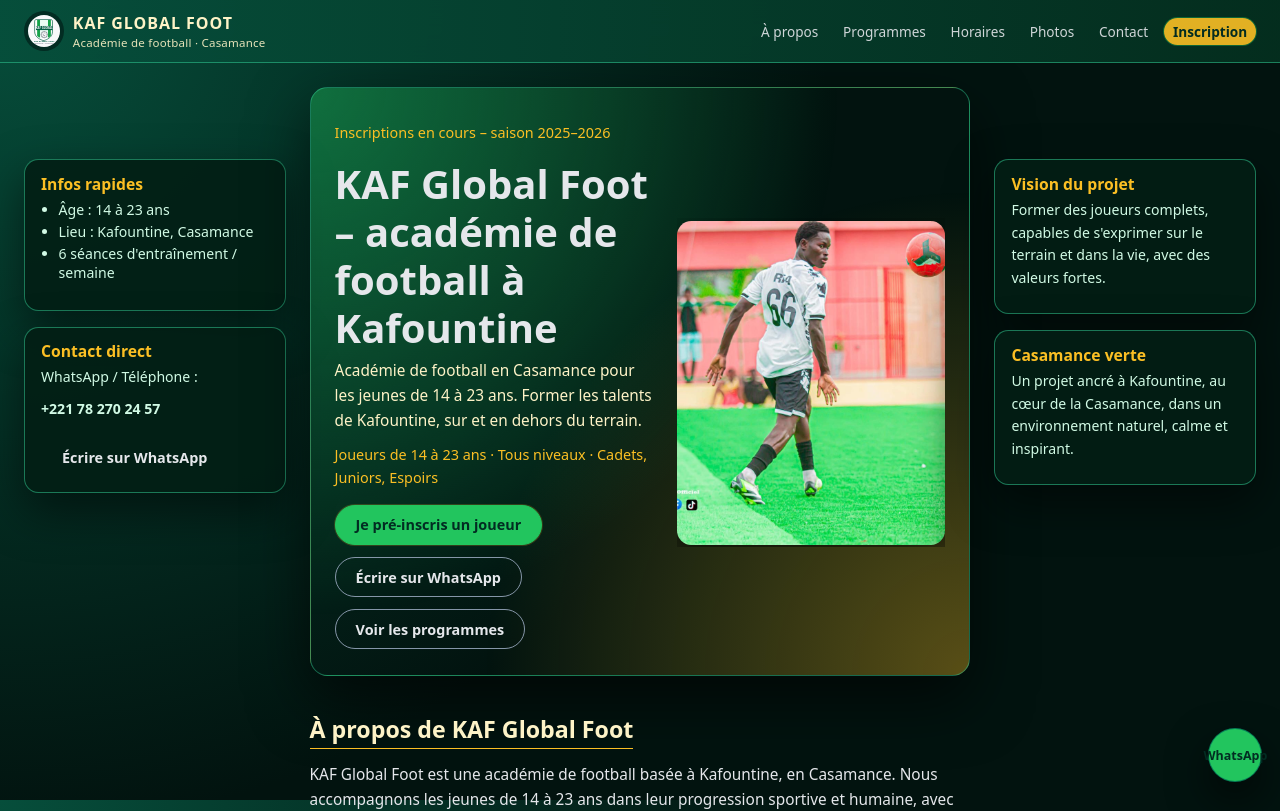
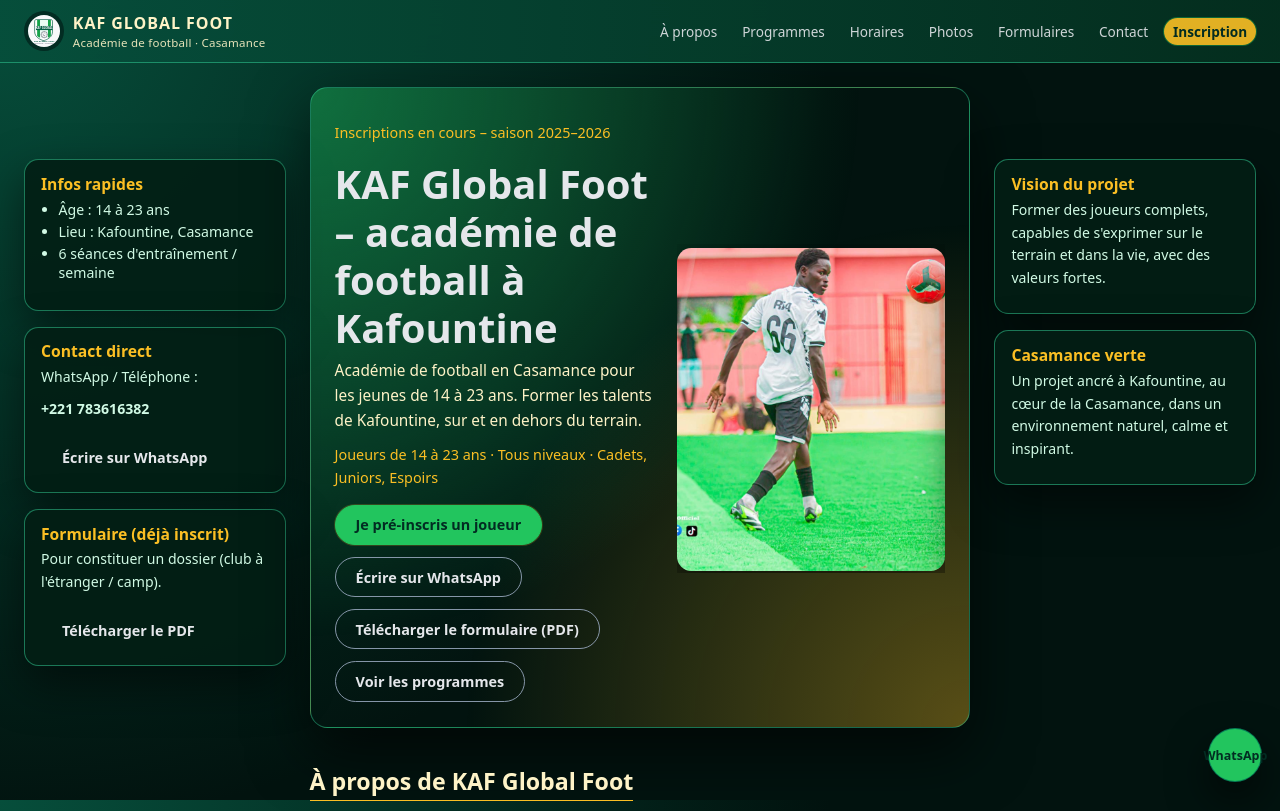
Before and after one commit to meliusmum-sketch/KAF-GLOBAL-FOOT, a Next.js app: page / in a window 1280 px wide. Shown: the top 811 px of the page. Built offline with nearby package versions, Linux system fonts and the light colour scheme.

Commit message:
Update index.js

```diff
--- a/pages/index.js
+++ b/pages/index.js
@@ -74,6 +74,7 @@ export default function Home() {
             <a href="#programmes">Programmes</a>
             <a href="#horaires">Horaires</a>
             <a href="#photos">Photos</a>
+            <a href="#formulaires">Formulaires</a>
             <a href="#contact">Contact</a>
             <a href="/inscription" className="site-nav-cta">
               Inscription
@@ -93,17 +94,33 @@ export default function Home() {
                 <li>6 séances d&apos;entraînement / semaine</li>
               </ul>
             </div>
+
             <div className="rail-card">
               <h3>Contact direct</h3>
               <p>WhatsApp / Téléphone :</p>
-              <p className="rail-strong">+221 78 270 24 57</p>
+              <p className="rail-strong">+221 783616382</p>
               <a
-                href="https://wa.me/221782702457"
+                href="https://wa.me/221783616382"
                 className="btn btn-rail"
                 target="_blank"
                 rel="noopener noreferrer"
               >
                 Écrire sur WhatsApp
+              </a>
+            </div>
+
+            <div className="rail-card">
+              <h3>Formulaire (déjà inscrit)</h3>
+              <p className="meta-line">
+                Pour constituer un dossier (club à l&apos;étranger / camp).
+              </p>
+              <a
+                href="/downloads/KAF_Global_Foot_Player_Form_Final.pdf"
+                className="btn btn-rail"
+                target="_blank"
+                rel="noopener noreferrer"
+              >
+                Télécharger le PDF
               </a>
             </div>
           </aside>
@@ -135,14 +152,25 @@ export default function Home() {
                     <a href="/inscription" className="btn btn-primary">
                       Je pré-inscris un joueur
                     </a>
+
                     <a
-                      href="https://wa.me/221782702457"
+                      href="https://wa.me/221783616382"
                       className="btn btn-secondary"
                       target="_blank"
                       rel="noopener noreferrer"
                     >
                       Écrire sur WhatsApp
                     </a>
+
+                    <a
+                      href="/downloads/KAF_Global_Foot_Player_Form_Final.pdf"
+                      className="btn btn-secondary"
+                      target="_blank"
+                      rel="noopener noreferrer"
+                    >
+                      Télécharger le formulaire (PDF)
+                    </a>
+
                     <a href="#programmes" className="btn btn-secondary">
                       Voir les programmes
                     </a>
@@ -328,6 +356,38 @@ export default function Home() {
               </div>
             </section>
 
+            {/* FORMULAIRES – NOUVELLE SECTION */}
+            <section id="formulaires" className="section">
+              <h2>Formulaire joueurs (déjà inscrits)</h2>
+              <p>
+                Ce formulaire sert à constituer un dossier complet pour vous
+                aider à trouver un club à l&apos;étranger ou un camp
+                d&apos;entraînement.
+              </p>
+
+              <div className="card">
+                <h3>Télécharger le formulaire (PDF)</h3>
+                <p className="meta-line">
+                  Informations personnelles, profil football, projet
+                  international, contacts, autorisations.
+                </p>
+                <p>
+                  <a
+                    href="/downloads/KAF_Global_Foot_Player_Form_Final.pdf"
+                    className="btn btn-primary"
+                    target="_blank"
+                    rel="noopener noreferrer"
+                  >
+                    Télécharger le PDF
+                  </a>
+                </p>
+                <p className="meta-line">
+                  Conseil : préparez une photo d&apos;identité, une pièce
+                  d&apos;identité/passeport (si disponible) et un lien vidéo.
+                </p>
+              </div>
+            </section>
+
             {/* CONTACT – ON NE TOUCHE PAS À LA LOGIQUE D’INSCRIPTION */}
             <section id="contact" className="section">
               <h2>Contact KAF Global Foot</h2>
@@ -336,7 +396,7 @@ export default function Home() {
                 partenariats), contactez-nous :
               </p>
               <ul>
-                <li>Téléphone / WhatsApp : +221 78 270 24 57</li>
+                <li>Téléphone / WhatsApp : +221 783616382</li>
                 <li>Email : contact@kafglobalfoot.com</li>
               </ul>
               <p>
@@ -346,7 +406,7 @@ export default function Home() {
               </p>
               <p>
                 <a
-                  href="https://wa.me/221782702457"
+                  href="https://wa.me/221783616382"
                   className="btn btn-secondary"
                   target="_blank"
                   rel="noopener noreferrer"
@@ -386,7 +446,7 @@ export default function Home() {
 
         {/* BOUTON WHATSAPP FLOTTANT (toujours visible) */}
         <a
-          href="https://wa.me/221782702457"
+          href="https://wa.me/221783616382"
           className="whatsapp-float"
           target="_blank"
           rel="noopener noreferrer"
```
